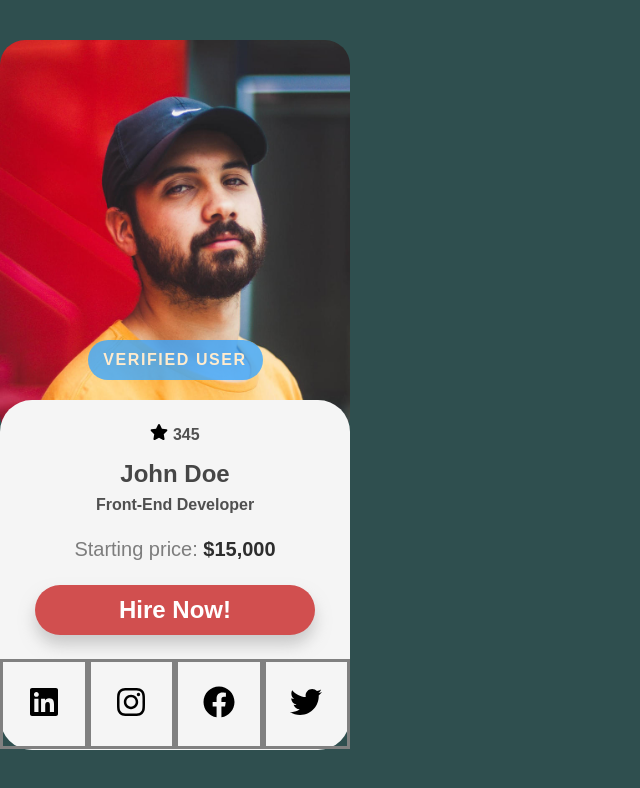
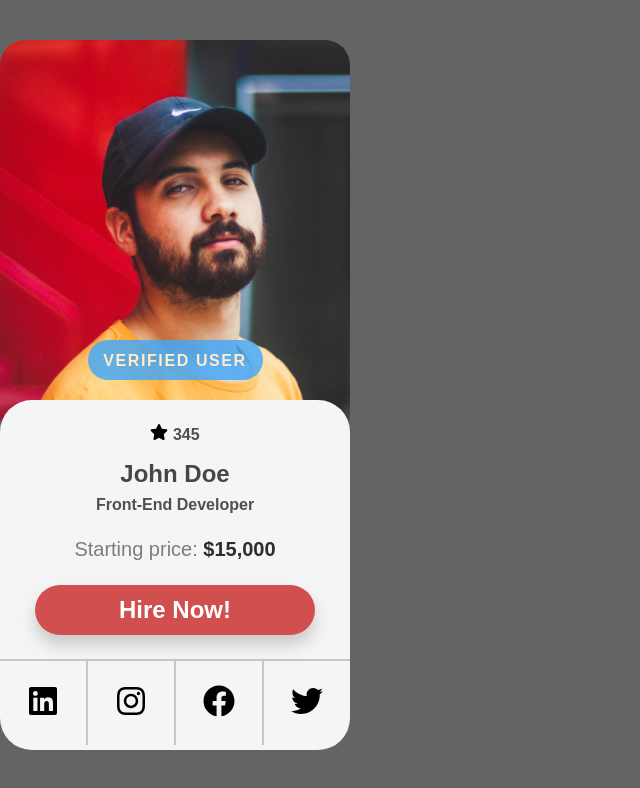
Before and after one commit to Rrrralph/User-card, a plain HTML site: page index.html in a window 1280 px wide. Shown: the whole page, without its empty margins (0-640 px from the left). Drawn offline with Linux system fonts and the light colour scheme.

Commit message:
contacts-border-ready

```diff
--- a/index.html
+++ b/index.html
@@ -8,7 +8,7 @@
         <link rel="stylesheet" href="style.css">
     </head>
     <body>
-    <div class="card-contaner">
+    <div class="card-container">
         <div class="avatar-container">
             <div class="status">
                 <!--user-check svg-->
--- a/style.css
+++ b/style.css
@@ -4,13 +4,18 @@ body, h1, h2, h3, h4, p, ul[class], ol[class], li, figure, figcaption, blockquot
 }
 
 body {
-    background-color: darkslategray;
+    background-color: rgb(100, 100, 100);
+}
+
+.card-container {
+    /*center card on body*/
+    position: relative;
+    margin: auto;
 }
 
 .avatar-container {
     height: 400px;
     width: 350px;
-    z-index: -1;
 }
 
 .avatar-container img {
@@ -31,7 +36,7 @@ body {
     text-transform: uppercase;
     text-align: center;
     margin: auto;
-    line-height: 40px;
+    line-height: 42px; /*relative or auto*/
     top: 85%;
     border-radius: 2rem;
 }
@@ -51,12 +56,14 @@ body {
     margin-top: 1.5rem;
     font-family: Arial, Helvetica, sans-serif;
     color:rgb(80, 80, 80);
-    font-weight: 700;
+    font-weight: 600;
+    /*5 - stars*/
 }
 
 .star {
     height: 1rem;
     color: goldenrod;
+    /*colour for svg*/
 }
 
 .name {
@@ -108,9 +115,14 @@ body {
     justify-content: center;
 }
 
+/*color for svg*/
+
 .linkedin {
-    border: solid gray;
+    border: 2px solid rgb(200, 200, 200);
     width: 25%;
+    border-bottom: none;
+    border-right: none;
+    border-left: none;
 }
 
 .linkedin img {
@@ -119,7 +131,9 @@ body {
 }
 
 .instagram {
-    border: solid gray;
+    border: 2px solid rgb(200, 200, 200);
+    border-bottom: none;
+    border-right: none;
     width: 25%;
 }
 
@@ -129,8 +143,10 @@ body {
 }
 
 .facebook{
-    border: solid gray;
+    border: 2px solid rgb(200, 200, 200);
     width: 25%;
+    border-bottom: none;
+    border-right: none;
 }
 
 .facebook img {
@@ -140,8 +156,10 @@ body {
 }
 
 .twitter{
-    border: solid gray;
+    border: 2px solid rgb(200, 200, 200);
     width: 25%;
+    border-bottom: none;
+    border-right: none;
 }
 
 .twitter img {
```
